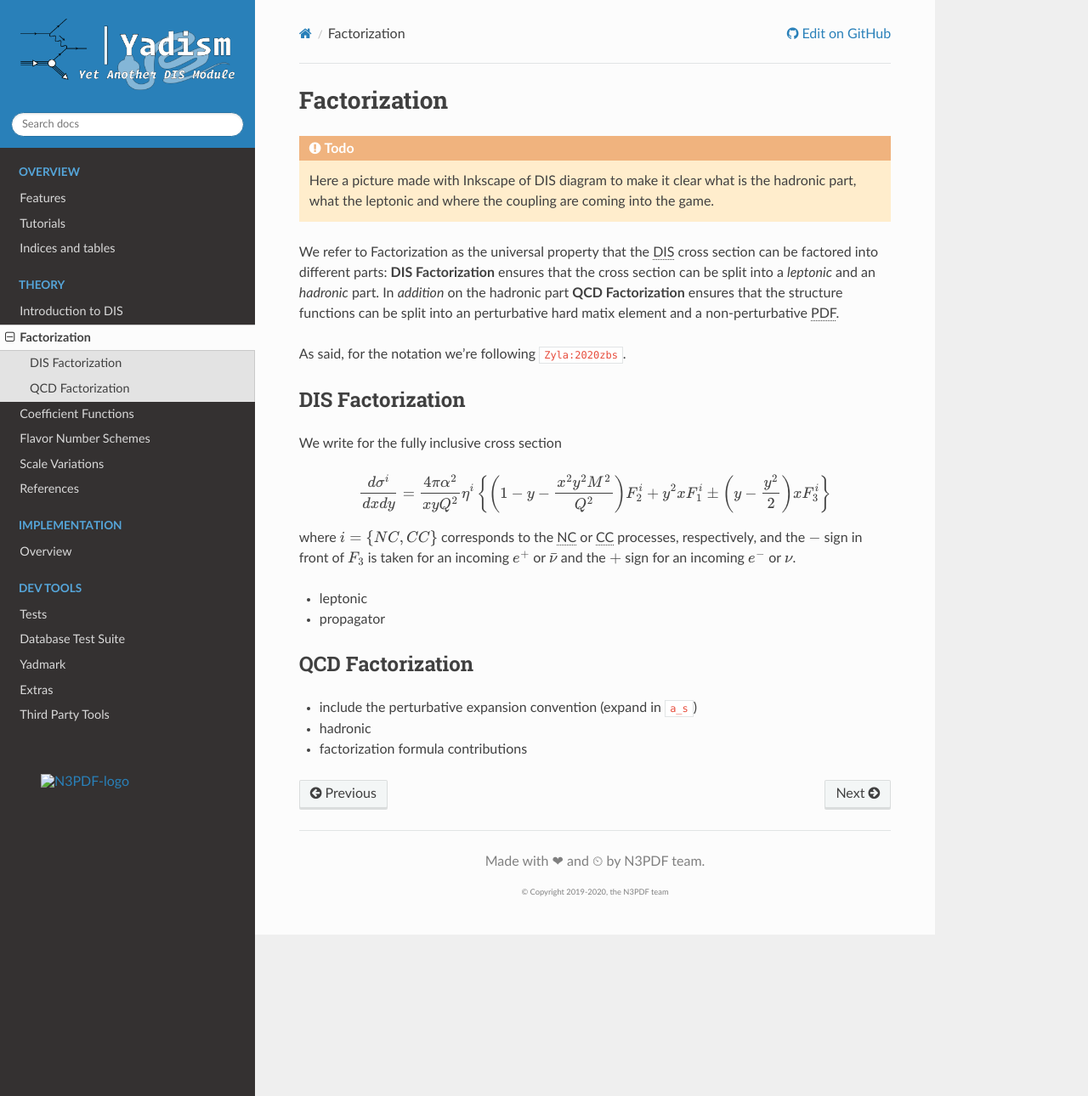
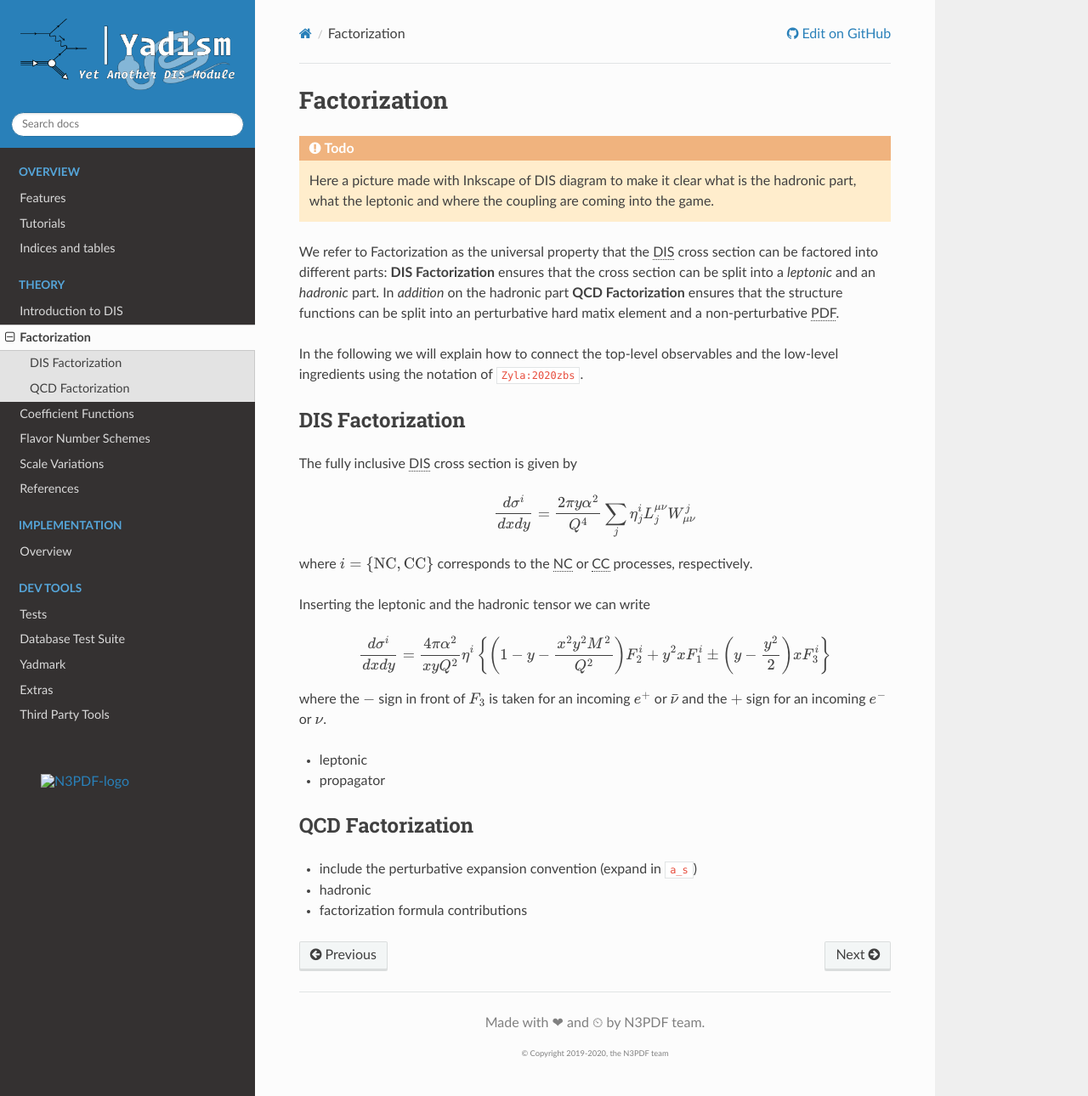
Before and after one commit to NNPDF/yadism, a Sphinx documentation site: the page built from docs/sphinx/source/theory/fact.rst, in a window 1280 px wide and 1290 px high. Shown: the whole window at 85% size. Built offline with Sphinx 7.4.7 and the Read the Docs theme 2.0.0, drawn with Linux system fonts in a browser that asks for light colours; pages that are not in the unit, such as notebooks, are missing from menus; the version number could not be read and is left out; cross-references to code outside the pages are shown as plain code.

Commit message:
Improve doc: fact

```diff
--- a/docs/sphinx/source/theory/fact.rst
+++ b/docs/sphinx/source/theory/fact.rst
@@ -13,12 +13,20 @@ the cross section can be split into a *leptonic* and an *hadronic* part.
 In *addition* on the hadronic part **QCD Factorization** ensures that the structure
 functions can be split into an perturbative hard matix element and a non-perturbative |PDF|.
 
-As said, for the notation we're following :cite:`Zyla:2020zbs`.
+In the following we will explain how to connect the top-level observables and the
+low-level ingredients using the notation of :cite:`Zyla:2020zbs`.
 
 DIS Factorization
 -----------------
 
-We write for the fully inclusive cross section
+The fully inclusive |DIS| cross section is given by
+
+.. math ::
+    \frac{d\sigma^i}{dx dy} = \frac{2\pi y \alpha^2}{Q^4} \sum_j \eta_j^i L^{\mu\nu}_j W_{\mu\nu}^j
+
+where :math:`i = \{\text{NC}, \text{CC}\}` corresponds to the |NC| or |CC| processes, respectively.
+
+Inserting the leptonic and the hadronic tensor we can write
 
 .. math ::
     \frac{d\sigma^i}{dx dy} = \frac{4\pi \alpha^2}{x y Q^2} \eta^i \left\{
```
Also changed, not shown: other parts of docs/sphinx/source/theory/fact.rst (+1 -2 lines).
